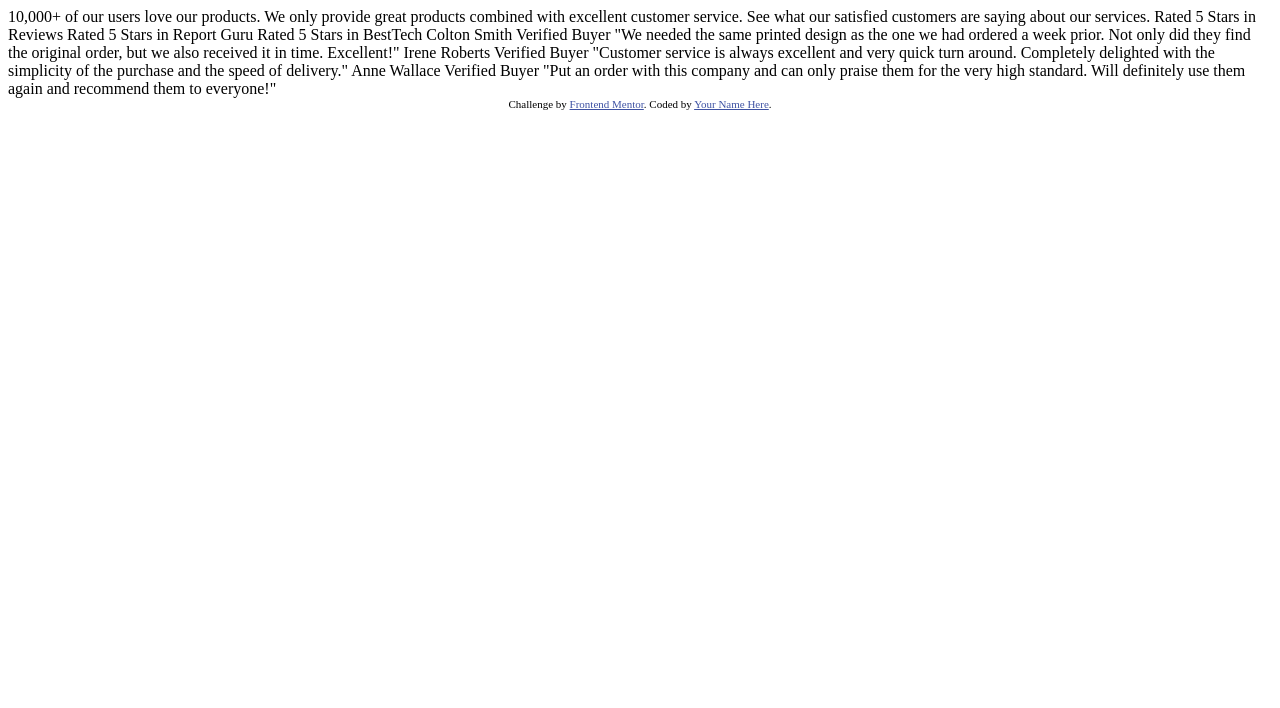
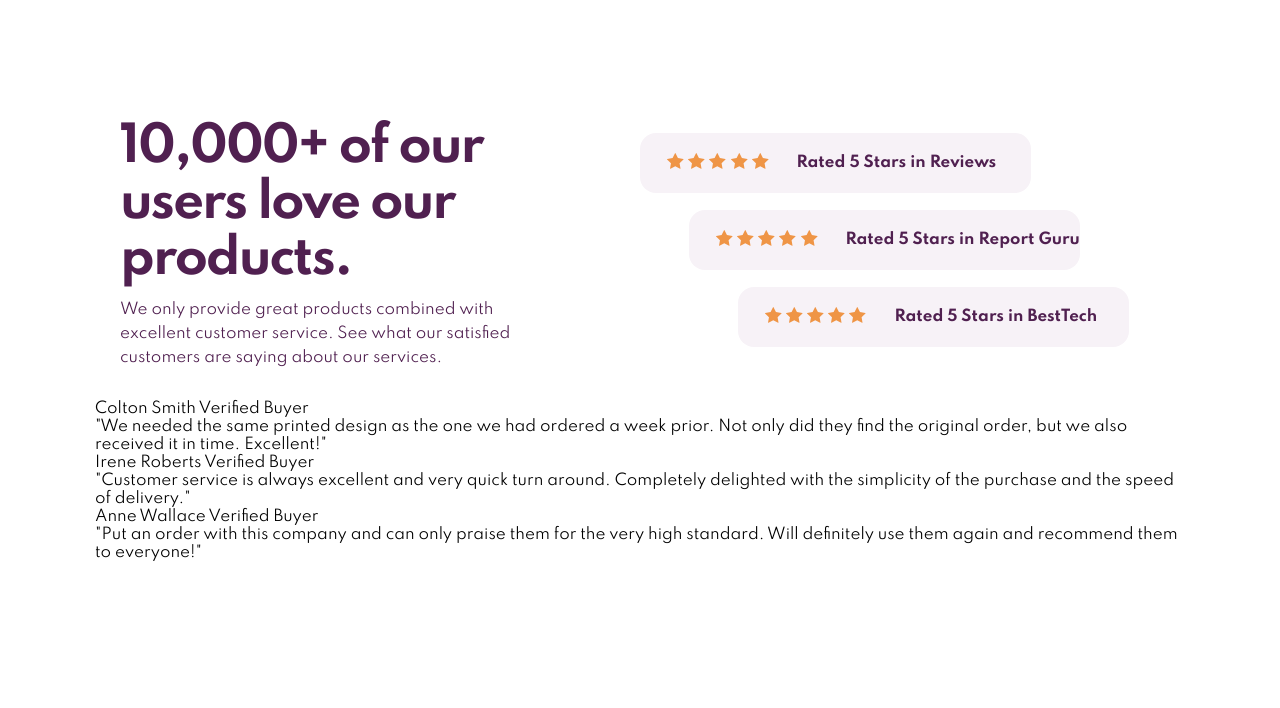
Before and after one commit to SaiArunesh/social-proof-challenge, a plain HTML site: page index.html in a window 1280 px wide. Drawn offline with Linux system fonts and the light colour scheme.

Commit message:
top part done

```diff
--- /dev/null
+++ b/assets/styles.scss
@@ -0,0 +1,107 @@
+$very-dark-magenta: hsl(300, 43%, 22%);
+$soft-pink: hsl(333, 80%, 67%);
+
+$dark-grayish-magenta: hsl(303, 10%, 53%);
+$light-grayish-magenta: hsl(300, 24%, 96%);
+$white: hsl(0, 0%, 100%);
+
+* {
+	padding: 0;
+	margin: 0;
+	box-sizing: border-box;
+}
+
+body {
+	font-family: 'Spartan', sans-serif;
+	font-size: 15px;
+	display: flex;
+	align-items: center;
+	justify-content: center;
+	flex-direction: column;
+	height: 100vh;
+	background-color: red;
+}
+
+.container {
+	background-color: $white;
+	max-width: 1440px;
+	height: 800px;
+	padding: 95px;
+	display: flex;
+	flex-direction: column;
+	justify-content: space-evenly;
+}
+/* top portion */
+
+.top-container {
+	display: flex;
+	flex: 1 1 auto;
+	padding: 20px;
+	height: 50%;
+}
+
+/* call out */
+
+.call-out {
+	flex-basis: 50%;
+	padding-right: 10%;
+	h1 {
+		color: $very-dark-magenta;
+		font-size: 3rem;
+		letter-spacing: -2px;
+		padding: 5px;
+	}
+	p {
+		padding: 5px;
+		color: $very-dark-magenta;
+		line-height: 1.5rem;
+	}
+}
+
+/* call out ends */
+
+/* ratings */
+
+.ratings {
+	flex-basis: 50%;
+	padding-top: 18px;
+	padding-right: 3.4%;
+	display: flex;
+	flex-direction: column;
+}
+
+.rating {
+	height: 24.3%;
+	width: 80%;
+	border-radius: 1rem;
+	margin-bottom: 3.5%;
+	background-color: $light-grayish-magenta;
+	display: flex;
+    align-items: center;
+    color:$very-dark-magenta;
+    font-weight: 700;
+	.star {
+		padding-left: 7%;
+		flex-basis: 40%;
+	}
+}
+
+.rating-two {
+	align-self: center;
+}
+
+.rating-three {
+	align-self: flex-end;
+}
+/*ratings end */
+
+/* top portion ends*/
+
+/* bottom portion */
+
+.bottom-container {
+	flex: 1 1 auto;
+	height: 50%;
+}
+
+/* bottom portion ends*/
--- a/index.html
+++ b/index.html
@@ -11,7 +11,12 @@
 			sizes="32x32"
 			href="./images/favicon-32x32.png"
 		/>
-
+		<link rel="preconnect" href="https://fonts.gstatic.com" />
+		<link
+			href="https://fonts.googleapis.com/css2?family=Spartan:wght@400;500;700&display=swap"
+			rel="stylesheet"
+		/>
+		<link rel="stylesheet" href="./assets/styles.css" />
 		<title>Frontend Mentor | Social proof section</title>
 
 		<!-- Feel free to remove these styles or customise in your own stylesheet 👍 -->
@@ -26,36 +31,84 @@
 		</style>
 	</head>
 	<body>
-    10,000+ of our users love our products.
-
-    We only provide great products combined with excellent customer service.
-    See what our satisfied customers are saying about our services.
-
+		<div class="container">
+			<div class="top-container">
+				<div class="call-out">
+					<h1>10,000+ of our users love our products.</h1>
+					<p>
+						We only provide great products combined with excellent customer
+						service. See what our satisfied customers are saying about our
+						services.
+					</p>
+				</div>
+				<div class="ratings">
+					<div class="rating">
+						<div class="star">
+							<img src="./images/icon-star.svg" alt="" />
+							<img src="./images/icon-star.svg" alt="" />
+							<img src="./images/icon-star.svg" alt="" />
+							<img src="./images/icon-star.svg" alt="" />
+							<img src="./images/icon-star.svg" alt="" />
+						</div>
 						Rated 5 Stars in Reviews
-    Rated 5 Stars in Report Guru
-    Rated 5 Stars in BestTech
-
-    Colton Smith
-    Verified Buyer
-    "We needed the same printed design as the one we had ordered a week prior.
-    Not only did they find the original order, but we also received it in time.
-    Excellent!"
-
-    Irene Roberts
-    Verified Buyer
-    "Customer service is always excellent and very quick turn around. Completely
-    delighted with the simplicity of the purchase and the speed of delivery."
-
-    Anne Wallace
-    Verified Buyer
-    "Put an order with this company and can only praise them for the very high
-    standard. Will definitely use them again and recommend them to everyone!"
-
-    <div class="attribution">
-      Challenge by
-      <a href="https://www.frontendmentor.io?ref=challenge" target="_blank"
-        >Frontend Mentor</a
-      >. Coded by <a href="#">Your Name Here</a>.
+					</div>
+					<div class="rating rating-two">
+            <div class="star">
+							<img src="./images/icon-star.svg" alt="" />
+							<img src="./images/icon-star.svg" alt="" />
+							<img src="./images/icon-star.svg" alt="" />
+							<img src="./images/icon-star.svg" alt="" />
+							<img src="./images/icon-star.svg" alt="" />
+						</div>						Rated 5 Stars in Report Guru
+					</div>
+					<div class="rating rating-three">
+            <div class="star">
+							<img src="./images/icon-star.svg" alt="" />
+							<img src="./images/icon-star.svg" alt="" />
+							<img src="./images/icon-star.svg" alt="" />
+							<img src="./images/icon-star.svg" alt="" />
+							<img src="./images/icon-star.svg" alt="" />
+						</div>						Rated 5 Stars in BestTech
+					</div>
+				</div>
+			</div>
+			<div class="bottom-container">
+				<div class="reviews">
+					<div class="review">
+						<div class="card-top">
+							<div class="image"></div>
+							<div class="info">Colton Smith Verified Buyer</div>
+						</div>
+						<div class="card-bottom">
+							"We needed the same printed design as the one we had ordered a
+							week prior. Not only did they find the original order, but we also
+							received it in time. Excellent!"
+						</div>
+					</div>
+					<div class="review">
+						<div class="card-top">
+							<div class="image"></div>
+							<div class="info">Irene Roberts Verified Buyer</div>
+						</div>
+						<div class="card-bottom">
+							"Customer service is always excellent and very quick turn around.
+							Completely delighted with the simplicity of the purchase and the
+							speed of delivery."
+						</div>
+					</div>
+					<div class="review">
+						<div class="card-top">
+							<div class="image"></div>
+							<div class="info">Anne Wallace Verified Buyer</div>
+						</div>
+						<div class="card-bottom">
+							"Put an order with this company and can only praise them for the
+							very high standard. Will definitely use them again and recommend
+							them to everyone!"
+						</div>
+					</div>
+				</div>
+			</div>
 		</div>
 	</body>
 </html>
```
Also changed, not shown: assets/styles.css (added), 1 other file. Lines whose indentation alone changed are shown as unchanged.
